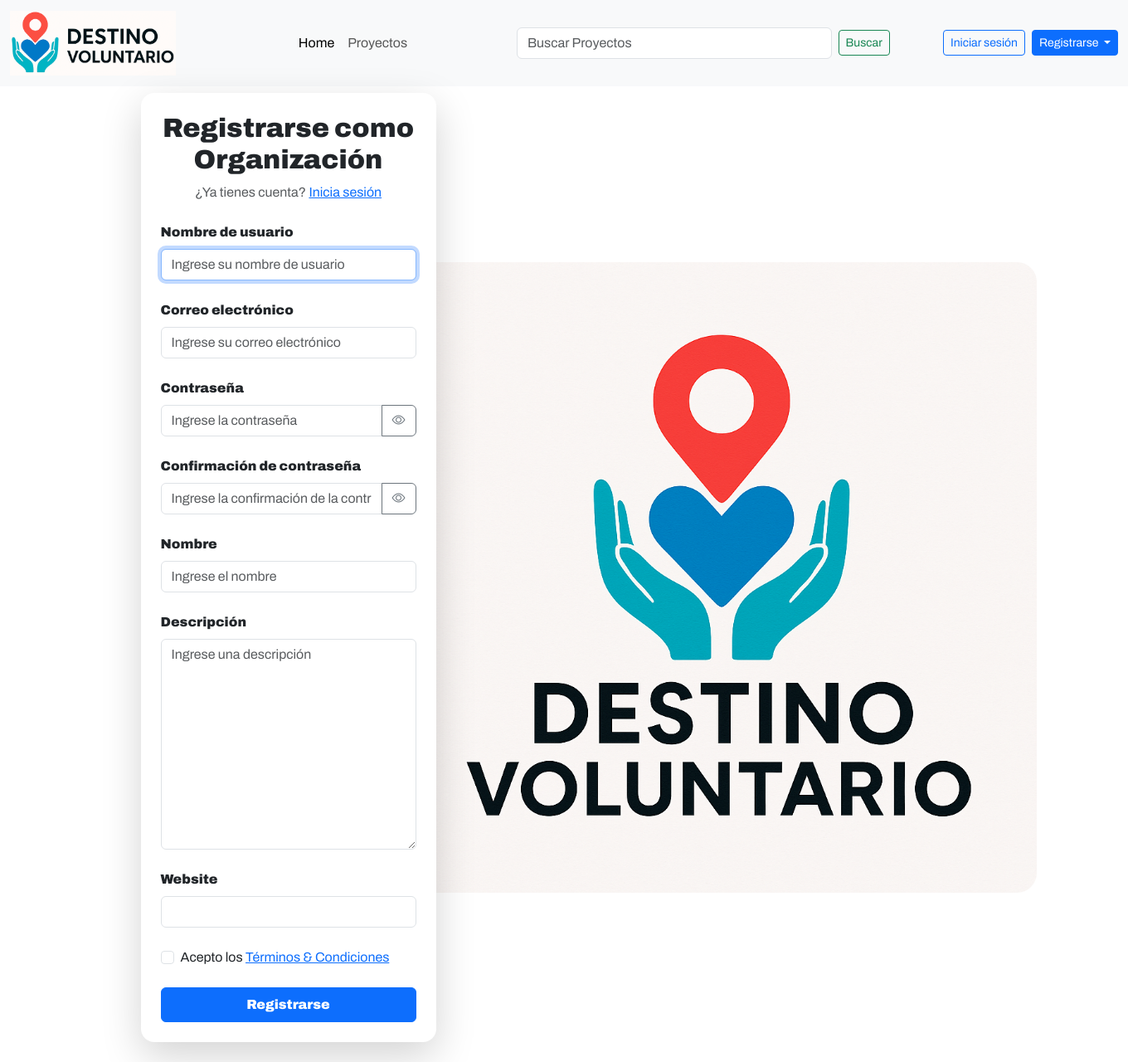
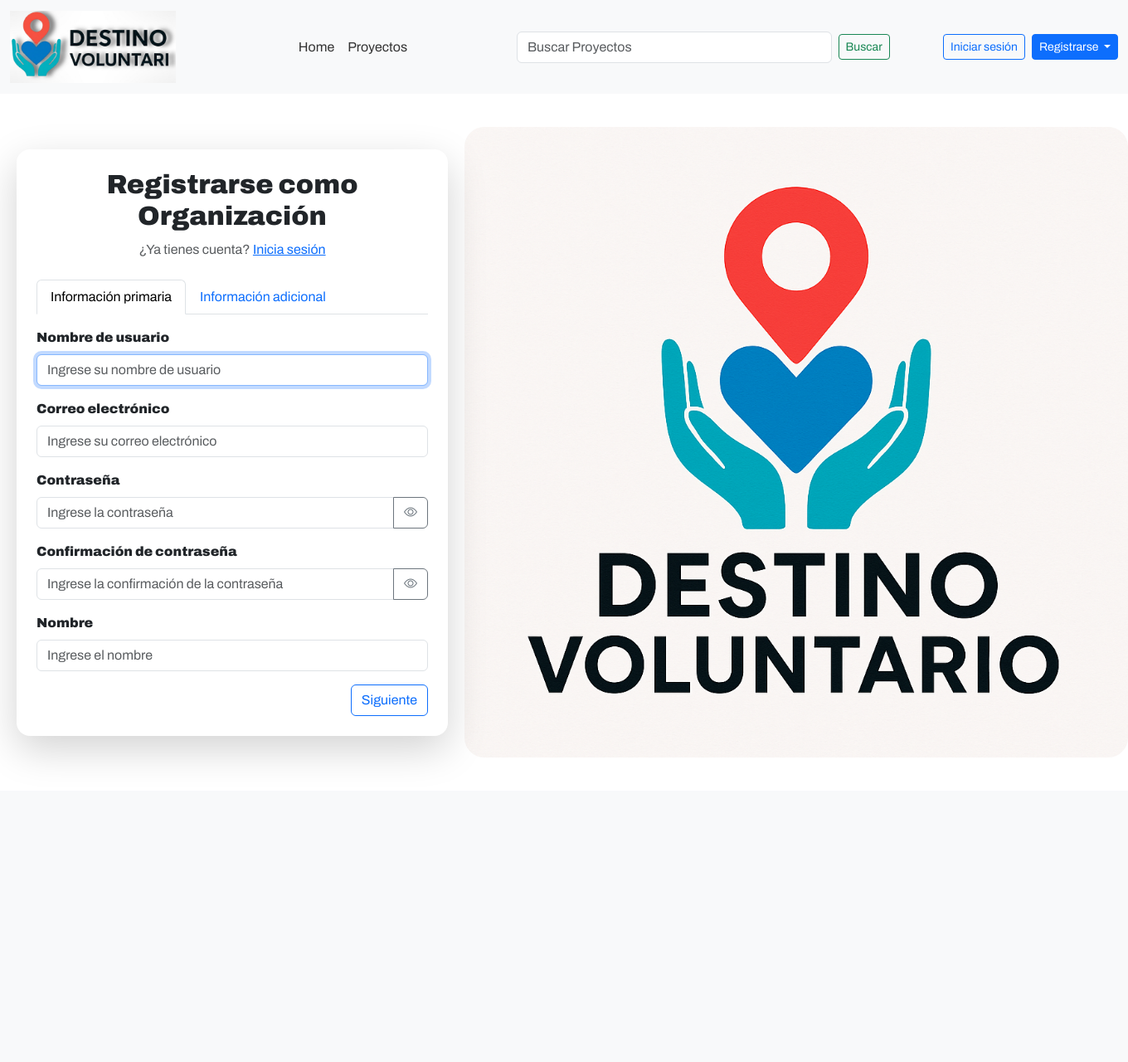
Before and after one commit to RafaelSolisProgramacion/DestinoVoluntario, a Django app: page /registrar/organizacion/ in a window 1360 px wide. Shown: the whole page at 83% size. After the commit the page ends 909 px from the top, so only its background shows below. Run offline with Django 5.2, Linux system fonts and the light colour scheme; some libraries are stand-ins or nearby versions.

Commit message:
Se agregaron varios cambios, se hizo arreglo en el logo horizontal, tambien de centralizaron los formularios.

```diff
--- a/templates/components/navbar.html
+++ b/templates/components/navbar.html
@@ -1,7 +1,18 @@
 {% load static %}
+<style>
+  .navbar-nav .nav-link {
+    color: #333 !important;
+    transition: color 0.3s;
+  }
+  .navbar-nav .nav-link.active,
+  .navbar-nav .nav-link:hover {
+    color: #0d6efd !important;
+    font-weight: 600;
+  }
+</style>
 <nav class="navbar navbar-expand-lg bg-body-tertiary position-relative">
   <div class="container-fluid">
-    <a class="navbar-brand logo fs-3" href="{% url 'home' %}"><img src="{% static 'images/logo-horizontal.png' %}" alt="Destino Voluntario" width="200"></a>
+    <a class="navbar-brand logo fs-3" href="{% url 'home' %}"><img src="{% static 'images/logo-horizon.png'  %}" alt="Destino Voluntario" width="200"></a>
     <button class="navbar-toggler" type="button" data-bs-toggle="collapse" data-bs-target="#navbarSupportedContent" aria-controls="navbarSupportedContent" aria-expanded="false" aria-label="Toggle navigation">
       <span class="navbar-toggler-icon"></span>
     </button>
@@ -9,14 +20,14 @@
     <div class="collapse navbar-collapse" id="navbarSupportedContent">
       <ul class="navbar-nav mx-auto mb-2 mb-lg-0">
         <li class="nav-item">
-          <a class="nav-link active" aria-current="page" href="{% url 'home' %}">Home</a>
+          <a class="nav-link {% if request.resolver_match.url_name == 'home' %}active{% endif %}" href="{% url 'home' %}">Home</a>
         </li>
         <li class="nav-item">
-          <a class="nav-link" href="{% url 'listar_proyectos' %}">Proyectos</a>
+          <a class="nav-link {% if request.resolver_match.url_name == 'listar_proyectos' %}active{% endif %}" href="{% url 'listar_proyectos' %}">Proyectos</a>
         </li>
         {% if user.is_authenticated %}
           <li class="nav-item">
-              <a class="nav-link" href="{% url 'dashboard' %}">Dashboard</a>
+              <a class="nav-link {% if request.resolver_match.url_name == 'dashboard' or request.resolver_match.url_name == 'dashboard_voluntario' or request.resolver_match.url_name == 'dashboard_organizacion' %}active{% endif %}" href="{% url 'dashboard' %}">Dashboard</a>
           </li>
         {% endif %}
 
--- a/templates/core/registrar_organizacion.html
+++ b/templates/core/registrar_organizacion.html
@@ -8,79 +8,154 @@
 {% block template %}
 <style>
   body {
-    background: #ffffff; /* blanco, igual que la página de iniciar sesión */
+    background: #ffffff;
     min-height: 100vh;
+    display: flex;
+    flex-direction: column;
+  }
+  .content-wrapper {
+    flex: 1;
+    display: flex;
+    align-items: center;
+    justify-content: center;
+    padding: 40px 20px;
+  }
+  .row-centered {
+    width: 100%;
+    display: flex;
+    align-items: center;
+    justify-content: space-around;
+    gap: 20px;
   }
 </style>
 {% include '../components/navbar.html' %}
 
 {% if user.is_authenticated %}
-<div class="container mt-5">
+<div class="content-wrapper">
   <div class="alert alert-info" role="alert">
     Ya estás registrado como {{ user.username }}. Puedes ir a tu <a href="{% url 'dashboard_organizacion' %}">Dashboard</a>.
   </div>
 {% else %}
-<div class="container mt-2">
-  <div class="row justify-content-center align-items-center">
-    <div class="col-lg-4 col-md-4 mb-2 mb-md-4">
-      <div class="card shadow-lg rounded-4 border-0 p-4" style="background: #fff; max-width: 520px;">
+<div class="content-wrapper">
+  <div class="row-centered">
+    <div style="flex: 0 0 auto; max-width: 520px;">
+      <div class="card shadow-lg rounded-4 border-0 p-4" style="background: #fff;">
         <h2 class="fw-bold text-center mb-2">Registrarse como Organización</h2>
         <p class="text-muted text-center mb-4">¿Ya tienes cuenta? <a href="{% url 'login' %}" class="text-primary">Inicia sesión</a></p>
-        <form method="post">
+        <form method="post" id="registroOrganizacionForm">
           {% csrf_token %}
-          {% for field in form %}
-            <div class="mb-4">
-              {% if field.name == 'username' %}
+
+          <ul class="nav nav-tabs mb-3" id="registroTabs" role="tablist">
+            <li class="nav-item" role="presentation">
+              <button class="nav-link active" id="primaria-tab" data-bs-toggle="tab" data-bs-target="#primaria" type="button" role="tab" aria-controls="primaria" aria-selected="true">Información primaria</button>
+            </li>
+            <li class="nav-item" role="presentation">
+              <button class="nav-link" id="adicional-tab" data-bs-toggle="tab" data-bs-target="#adicional" type="button" role="tab" aria-controls="adicional" aria-selected="false">Información adicional</button>
+            </li>
+          </ul>
+
+          <div class="tab-content">
+            <div class="tab-pane fade show active" id="primaria" role="tabpanel" aria-labelledby="primaria-tab">
+              <div class="mb-3">
                 <label class="form-label fw-semibold">Nombre de usuario</label>
-                {{ field|add_class:'form-control'|attr:"placeholder:Ingrese su nombre de usuario" }}
-              {% elif field.name == 'email' %}
+                {{ form.username|add_class:'form-control'|attr:"placeholder:Ingrese su nombre de usuario" }}
+                {% if form.username.errors %}<div class="text-danger small mt-1">{{ form.username.errors|striptags }}</div>{% endif %}
+              </div>
+              <div class="mb-3">
                 <label class="form-label fw-semibold">Correo electrónico</label>
-                {{ field|add_class:'form-control'|attr:"placeholder:Ingrese su correo electrónico" }}
-              {% elif field.name == 'password1' %}
+                {{ form.email|add_class:'form-control'|attr:"placeholder:Ingrese su correo electrónico" }}
+                {% if form.email.errors %}<div class="text-danger small mt-1">{{ form.email.errors|striptags }}</div>{% endif %}
+              </div>
+              <div class="mb-3">
                 <label class="form-label fw-semibold">Contraseña</label>
                 <div class="input-group">
-                  {{ field|add_class:'form-control password-field'|attr:"placeholder:Ingrese la contraseña" }}
+                  {{ form.password1|add_class:'form-control password-field'|attr:"placeholder:Ingrese la contraseña" }}
                   <button type="button" class="btn btn-outline-secondary toggle-password" tabindex="-1" aria-label="Mostrar contraseña"></button>
                 </div>
-              {% elif field.name == 'password2' %}
+                {% if form.password1.errors %}<div class="text-danger small mt-1">{{ form.password1.errors|striptags }}</div>{% endif %}
+              </div>
+              <div class="mb-3">
                 <label class="form-label fw-semibold">Confirmación de contraseña</label>
                 <div class="input-group">
-                  {{ field|add_class:'form-control password-field'|attr:"placeholder:Ingrese la confirmación de la contraseña" }}
+                  {{ form.password2|add_class:'form-control password-field'|attr:"placeholder:Ingrese la confirmación de la contraseña" }}
                   <button type="button" class="btn btn-outline-secondary toggle-password" tabindex="-1" aria-label="Mostrar contraseña"></button>
                 </div>
-              {% elif field.name == 'nombre' %}
+                {% if form.password2.errors %}<div class="text-danger small mt-1">{{ form.password2.errors|striptags }}</div>{% endif %}
+              </div>
+              <div class="mb-3">
                 <label class="form-label fw-semibold">Nombre</label>
-                {{ field|add_class:'form-control'|attr:"placeholder:Ingrese el nombre" }}
-              {% elif field.name == 'descripcion' %}
+                {{ form.nombre|add_class:'form-control'|attr:"placeholder:Ingrese el nombre" }}
+                {% if form.nombre.errors %}<div class="text-danger small mt-1">{{ form.nombre.errors|striptags }}</div>{% endif %}
+              </div>
+              <div class="d-flex justify-content-end">
+                <button type="button" class="btn btn-outline-primary" id="toAdicional">Siguiente</button>
+              </div>
+            </div>
+
+            <div class="tab-pane fade" id="adicional" role="tabpanel" aria-labelledby="adicional-tab">
+              <div class="mb-3">
                 <label class="form-label fw-semibold">Descripción</label>
-                {{ field|add_class:'form-control'|attr:"placeholder:Ingrese una descripción" }}
-              {% elif field.name == 'sitio_web' %}
+                {{ form.descripcion|add_class:'form-control'|attr:"placeholder:Ingrese una descripción" }}
+                {% if form.descripcion.errors %}<div class="text-danger small mt-1">{{ form.descripcion.errors|striptags }}</div>{% endif %}
+              </div>
+              <div class="mb-3">
                 <label class="form-label fw-semibold">Sitio web</label>
-                {{ field|add_class:'form-control'|attr:"placeholder:Ingrese la url de Sitio web" }}
-              {% else %}
-                <label class="form-label fw-semibold">{{ field.label }}</label>
-                {{ field|add_class:'form-control' }}
-              {% endif %}
-              {% if field.errors %}
-                <div class="text-danger small mt-1">{{ field.errors|striptags }}</div>
-              {% endif %}
+                {{ form.website|add_class:'form-control'|attr:"placeholder:Ingrese la url de Sitio web" }}
+                {% if form.website.errors %}<div class="text-danger small mt-1">{{ form.website.errors|striptags }}</div>{% endif %}
               </div>
-          {% endfor %}
-          <div class="form-check mb-4">
+              <div class="form-check mb-3">
                 <input class="form-check-input" type="checkbox" id="terminosOrganizacion" required>
                 <label class="form-check-label" for="terminosOrganizacion">
                   Acepto los <a href="{% url 'terminos_condiciones' %}" target="_blank">Términos & Condiciones</a>
                 </label>
               </div>
-          <button type="submit" class="btn btn-primary w-100 py-2 fw-bold">Registrarse</button>
+              <div class="d-flex justify-content-between">
+                <button type="button" class="btn btn-outline-secondary" id="toPrimaria">Volver</button>
+                <button type="submit" class="btn btn-primary fw-bold">Registrarse</button>
+              </div>
+            </div>
+          </div>
         </form>
       </div>
     </div>
-    <div class="col-lg-7 d-none d-md-flex justify-content-center align-items-center">
+    <div style="flex: 0 0 auto; display: none;" class="d-none d-lg-flex align-items-center justify-content-center">
       <img src="/static/images/logo.png" alt="Logo grande" style="width: 800px; height: 1200px; object-fit: cover; border-radius: 24px; display: block; max-width: 95vw; max-height: 95vh;">
     </div>
   </div>
 </div>
-</div>
 {% endif %}
+  <script>
+  document.addEventListener('DOMContentLoaded', function(){
+    var toAdicional = document.getElementById('toAdicional');
+    var toPrimaria = document.getElementById('toPrimaria');
+    var adicionalTab = document.getElementById('adicional-tab');
+    var primariaTab = document.getElementById('primaria-tab');
+    var registroForm = document.getElementById('registroOrganizacionForm');
+
+    if(toAdicional){
+      toAdicional.addEventListener('click', function(){
+        var tab = new bootstrap.Tab(adicionalTab);
+        tab.show();
+      });
+    }
+    if(toPrimaria){
+      toPrimaria.addEventListener('click', function(){
+        var tab = new bootstrap.Tab(primariaTab);
+        tab.show();
+      });
+    }
+
+    registroForm?.addEventListener('submit', function(e){
+      var term = document.getElementById('terminosOrganizacion');
+      if(term && !term.checked){
+        e.preventDefault();
+        var tab = new bootstrap.Tab(adicionalTab);
+        tab.show();
+        term.focus();
+        alert('Debe aceptar los Términos & Condiciones para registrarse.');
+      }
+    });
+  });
+  </script>
+
   {% endblock %}
```
Also changed, not shown: templates/core/login.html (+30 -12 lines), templates/core/registrar_voluntario.html (+24 -10 lines), db.sqlite3, static/images/logo-horizon.png (added), static/images/logo-horizontal.png (deleted), 1 other file. Lines whose indentation alone changed are shown as unchanged.
